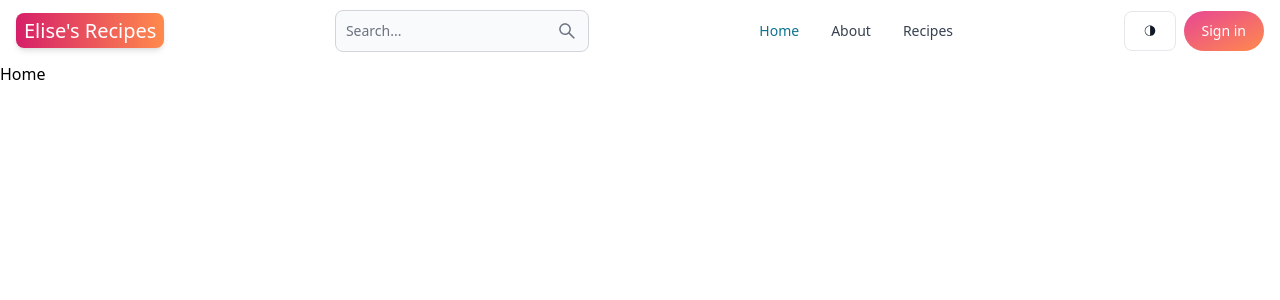
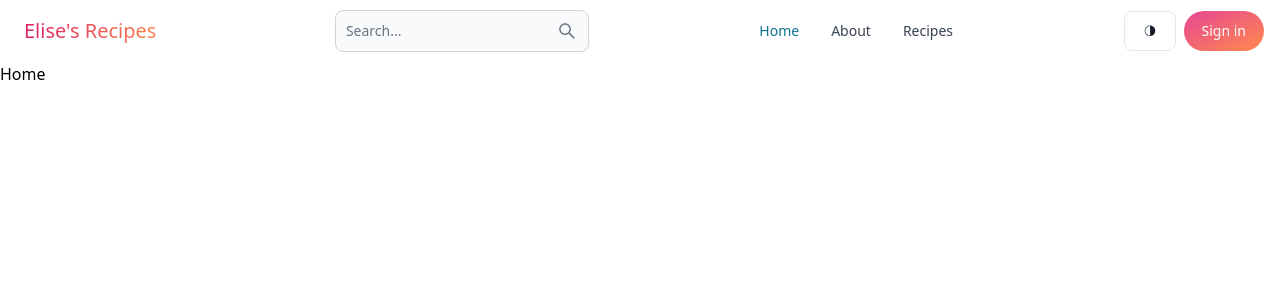
Before and after one commit to DelhiaGbelidji/elise-s-recipes, a React (Vite) app in the folder client/: page / in a window 1280 px wide. Shown: the top 300 px of the page. Built offline with nearby package versions, Linux system fonts and the light colour scheme.

Commit message:
fix logo

```diff
--- a/client/src/components/header/Header.tsx
+++ b/client/src/components/header/Header.tsx
@@ -20,9 +20,9 @@ export const Header = () => {
         className="self-center whitespace-nowrap text-sm sm:text-xl dark:text-white"
         aria-label="Elise's Recipes - Home"
       >
-        <span className="px-2 py-1 bg-gradient-to-r from-pink-600 to-orange-400 rounded-lg text-white shadow-md">
+        <p className="px-2 py-1 text-transparent bg-clip-text bg-gradient-to-r from-pink-600 to-orange-400">
           Elise's Recipes
-        </span>
+        </p>
       </Link>
       <form aria-label="Search recipes">
         <TextInput
```
